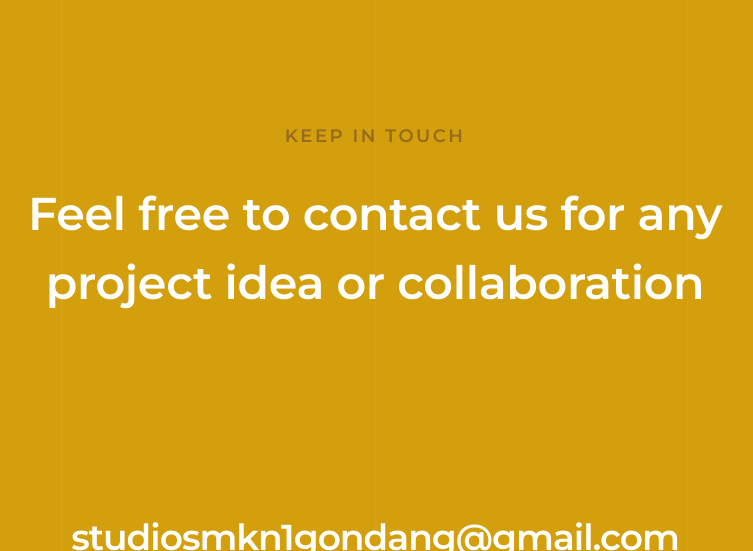
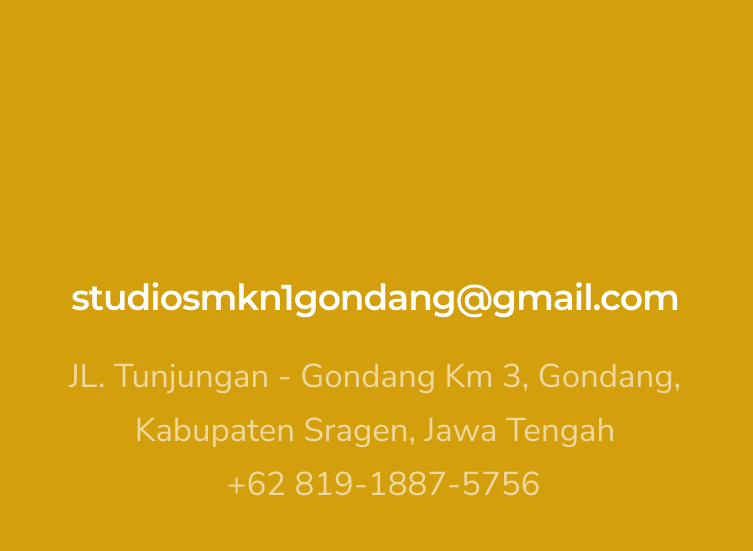
Before and after one commit to MCSN1GO/about, a plain HTML site: page index.html in a window 1280 px wide. Shown: the part 6260-6811 px from the top of the page, without its empty margins (265-1018 px from the left). Drawn offline with Linux system fonts and the light colour scheme; files whose address does not match are found by name.

Commit message:
Update index.html

```diff
--- a/index.html
+++ b/index.html
@@ -556,10 +556,6 @@
             </div>
 
         <div class="row section-header narrow" data-aos="fade-up">
-            <div class="col-full">
-                <h3 class="subhead">Keep In Touch</h3>
-                <h1 class="display-1">Feel free to contact us for any <br> project idea or collaboration</h1>
-            </div>
         </div> <!-- end section-header -->
 
         <div class="row contact-main" data-aos="fade-up">
```
